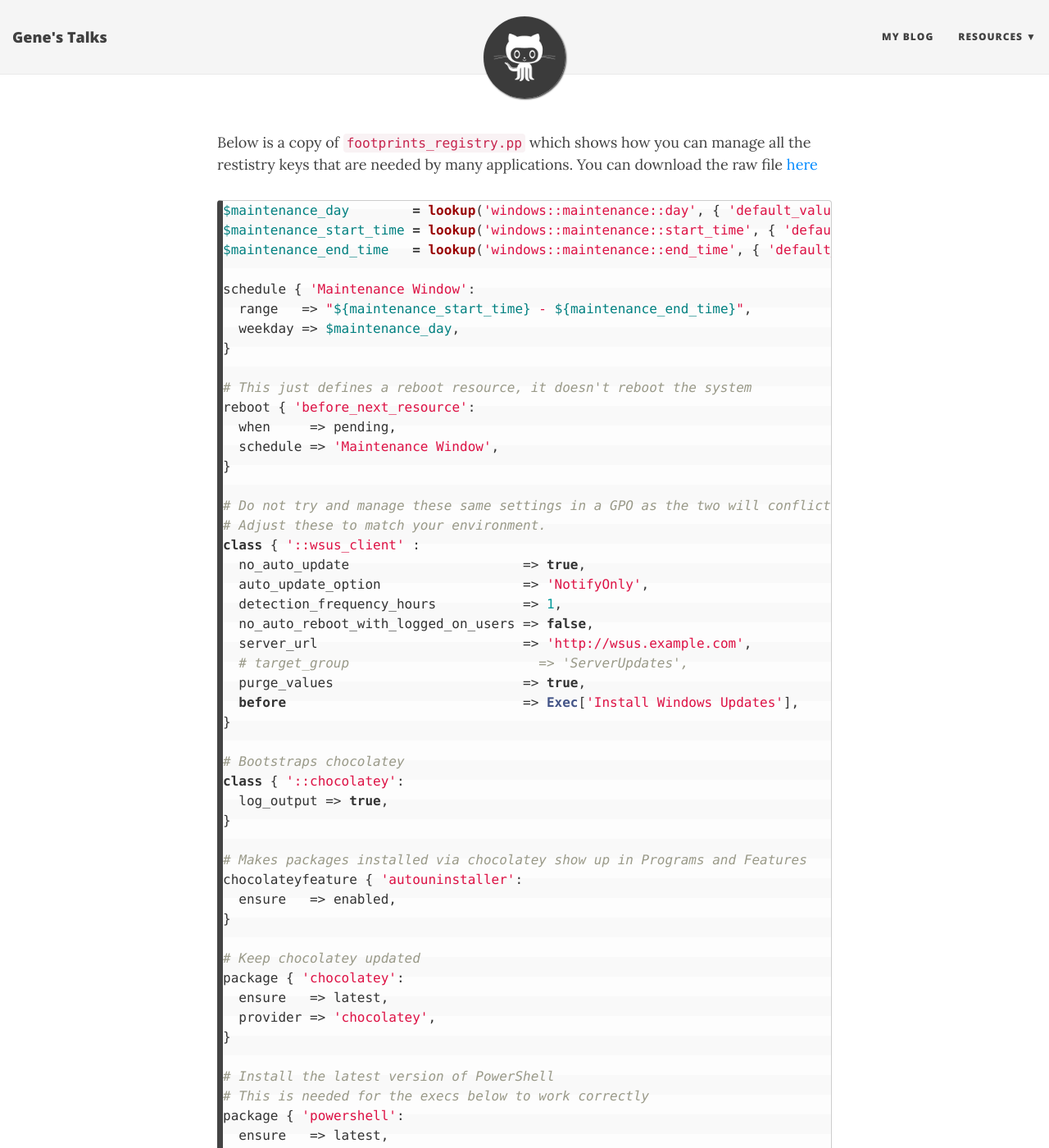
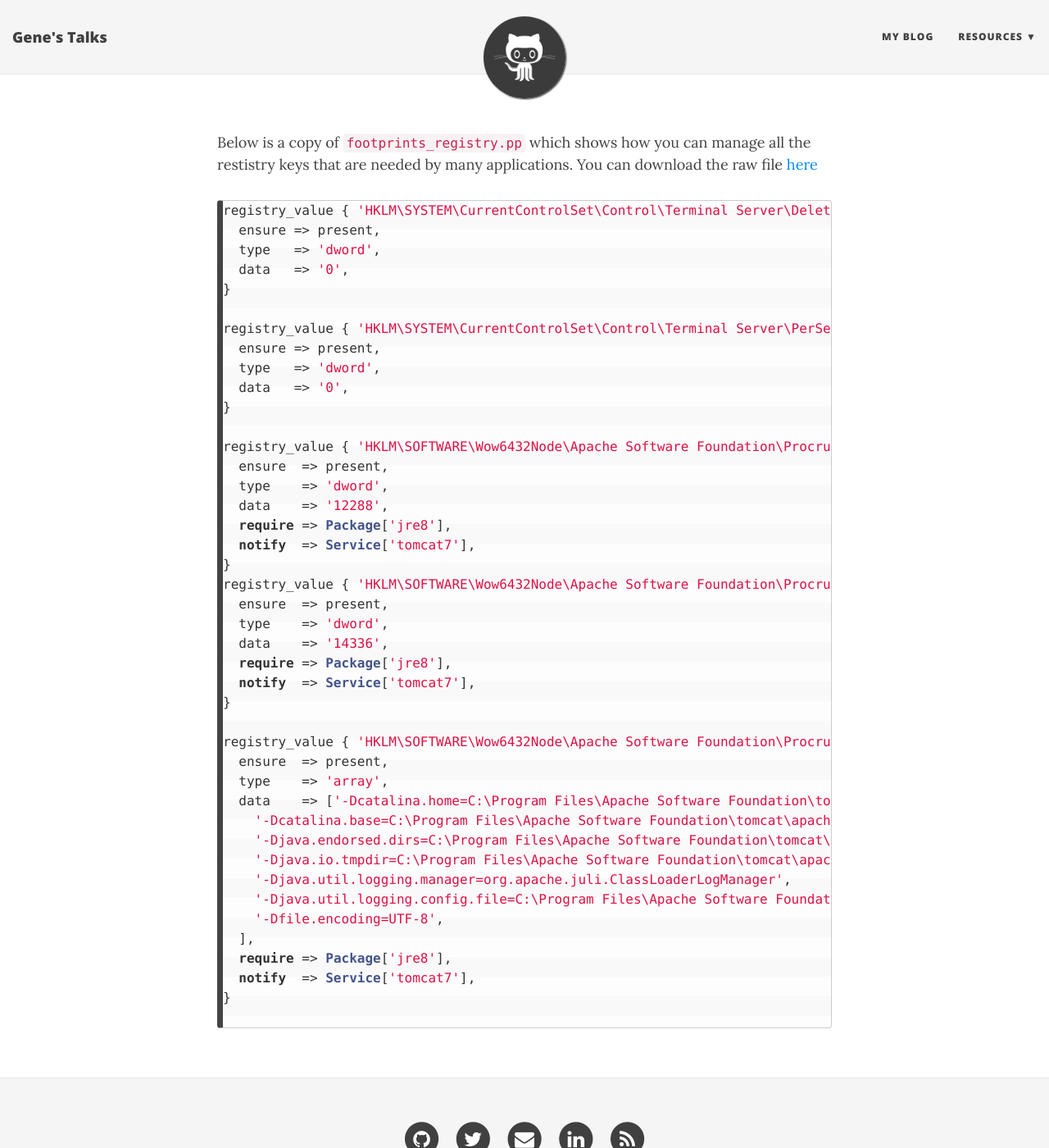
Before and after one commit to genebean/talks, a Jekyll site: the page built from 2017/08/03/footprints_registry.md, in a window 1280 px wide and 1400 px high. Shown: the whole window at 82% size. Built offline with Jekyll 4.4.1, drawn with Linux system fonts in a browser that asks for light colours; nearby versions of some CDN libraries; comment, search, counter and statistics services are not loaded; some of the changed text lies outside the part shown.

Commit message:
Forgot to update page body...

````diff
--- a/2017/08/03/footprints_registry.md
+++ b/2017/08/03/footprints_registry.md
@@ -7,91 +7,46 @@ the restistry keys that are needed by many applications. You can download the
 raw file [here]({{ site.url }}/2017/08/03/footprints_registry.pp)
 
 ```puppet
-$maintenance_day        = lookup('windows::maintenance::day', { 'default_value' => 'Saturday'})
-$maintenance_start_time = lookup('windows::maintenance::start_time', { 'default_value' => '1:30'})
-$maintenance_end_time   = lookup('windows::maintenance::end_time', { 'default_value' => '4:30'})
-
-schedule { 'Maintenance Window':
-  range   => "${maintenance_start_time} - ${maintenance_end_time}",
-  weekday => $maintenance_day,
+registry_value { 'HKLM\SYSTEM\CurrentControlSet\Control\Terminal Server\DeleteTempDirsOnExit':
+  ensure => present,
+  type   => 'dword',
+  data   => '0',
 }
 
-# This just defines a reboot resource, it doesn't reboot the system
-reboot { 'before_next_resource':
-  when     => pending,
-  schedule => 'Maintenance Window',
+registry_value { 'HKLM\SYSTEM\CurrentControlSet\Control\Terminal Server\PerSessionTempDir':
+  ensure => present,
+  type   => 'dword',
+  data   => '0',
 }
 
-# Do not try and manage these same settings in a GPO as the two will conflict
-# Adjust these to match your environment.
-class { '::wsus_client' :
-  no_auto_update                      => true,
-  auto_update_option                  => 'NotifyOnly',
-  detection_frequency_hours           => 1,
-  no_auto_reboot_with_logged_on_users => false,
-  server_url                          => 'http://wsus.example.com',
-  # target_group                        => 'ServerUpdates',
-  purge_values                        => true,
-  before                              => Exec['Install Windows Updates'],
+registry_value { 'HKLM\SOFTWARE\Wow6432Node\Apache Software Foundation\Procrun 2.0\Tomcat7\Parameters\Java\JvmMs':
+  ensure  => present,
+  type    => 'dword',
+  data    => '12288',
+  require => Package['jre8'],
+  notify  => Service['tomcat7'],
+}
+registry_value { 'HKLM\SOFTWARE\Wow6432Node\Apache Software Foundation\Procrun 2.0\Tomcat7\Parameters\Java\JvmMx':
+  ensure  => present,
+  type    => 'dword',
+  data    => '14336',
+  require => Package['jre8'],
+  notify  => Service['tomcat7'],
 }
 
-# Bootstraps chocolatey
-class { '::chocolatey':
-  log_output => true,
+registry_value { 'HKLM\SOFTWARE\Wow6432Node\Apache Software Foundation\Procrun 2.0\Tomcat7\Parameters\Java\Options':
+  ensure  => present,
+  type    => 'array',
+  data    => ['-Dcatalina.home=C:\Program Files\Apache Software Foundation\tomcat\apache-tomcat-7.0.69',
+    '-Dcatalina.base=C:\Program Files\Apache Software Foundation\tomcat\apache-tomcat-7.0.69',
+    '-Djava.endorsed.dirs=C:\Program Files\Apache Software Foundation\tomcat\apache-tomcat-7.0.69\endorsed',
+    '-Djava.io.tmpdir=C:\Program Files\Apache Software Foundation\tomcat\apache-tomcat-7.0.69\temp',
+    '-Djava.util.logging.manager=org.apache.juli.ClassLoaderLogManager',
+    '-Djava.util.logging.config.file=C:\Program Files\Apache Software Foundation\tomcat\apache-tomcat-7.0.69\conf\logging.properties',
+    '-Dfile.encoding=UTF-8',
+  ],
+  require => Package['jre8'],
+  notify  => Service['tomcat7'],
 }
 
-# Makes packages installed via chocolatey show up in Programs and Features
-chocolateyfeature { 'autouninstaller':
-  ensure   => enabled,
-}
-
-# Keep chocolatey updated
-package { 'chocolatey':
-  ensure   => latest,
-  provider => 'chocolatey',
-}
-
-# Install the latest version of PowerShell
-# This is needed for the execs below to work correctly
-package { 'powershell':
-  ensure   => latest,
-  provider => 'chocolatey',
-}
-
-exec { 'Install NuGet package provider':
-  command   => '$(Install-PackageProvider -Name NuGet -Force)',
-  onlyif    => '$(if((Get-PackageProvider -Name NuGet -ListAvailable -ErrorAction SilentlyContinue) -eq $null) { exit 0 } else { exit 1 })',
-  provider  => 'powershell',
-  logoutput => true,
-  require   => Package['powershell'],
-}
-
-exec { 'Install PSWindowsUpdate module':
-  command   => '$(Install-Module -Name PSWindowsUpdate -Scope AllUsers -Force)',
-  onlyif    => '$(if((Get-Module PSWindowsUpdate -list) -eq $null) { exit 0 } else { exit 1 })',
-  provider  => 'powershell',
-  logoutput => true,
-  require   => Exec['Install NuGet package provider'],
-}
-
-# lint:ignore:140chars
-exec { 'Download Windows Updates':
-  command   => '$(Get-WUInstall -DownloadOnly -IgnoreUserInput -ShowSearchCriteria -AcceptAll -Verbose)',
-  onlyif    => '$(if (@(Get-WUInstall -IgnoreUserInput -ListOnly).Count -gt 0) { exit 0 } else { exit 1 })',
-  provider  => 'powershell',
-  logoutput => true,
-  timeout   => '1200', # Run for up to 20 minutes
-  require   => Exec['Install PSWindowsUpdate module'],
-}
-# lint:endignore
-
-exec { 'Install Windows Updates':
-  command   => '$(Get-WUInstall -IgnoreUserInput -ShowSearchCriteria -AcceptAll -IgnoreReboot -Verbose)',
-  onlyif    => '$(if (@(Get-WUInstall -IgnoreUserInput -ListOnly).Count -gt 0) { exit 0 } else { exit 1 })',
-  provider  => 'powershell',
-  logoutput => true,
-  timeout   => '1200', # Run for up to 20 minutes
-  require   => Exec['Download Windows Updates'],
-  schedule  => 'Maintenance Window',
-}
 ```
````
